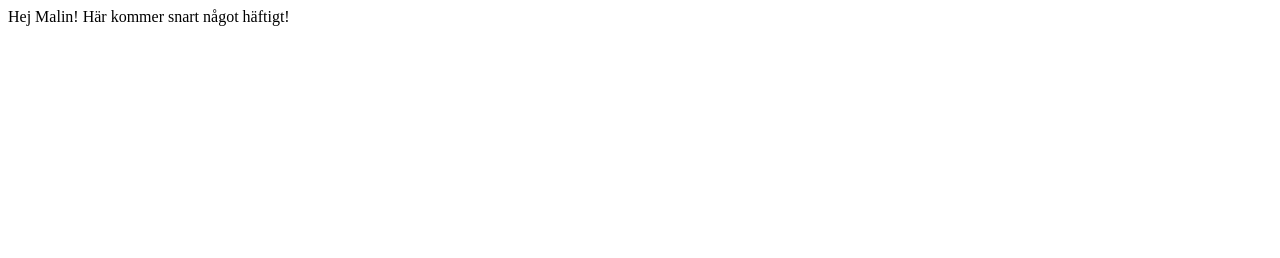
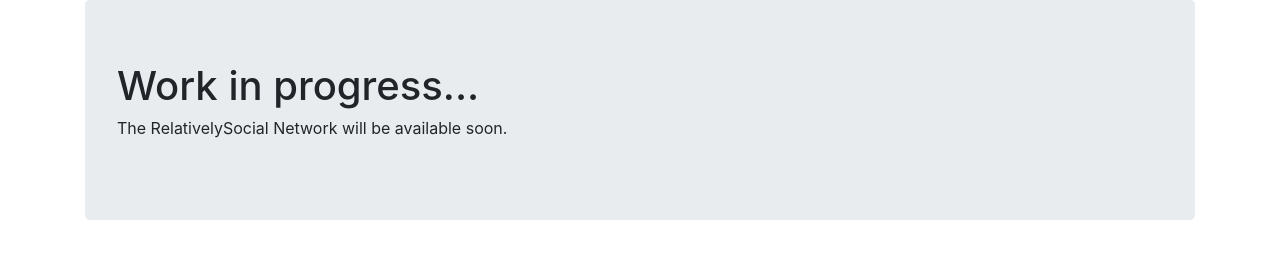
Before and after one commit to jentzon/relativelysocial, a plain HTML site: page frontend/relatively-frontend/partials/main.html in a window 1280 px wide. Drawn offline with Linux system fonts and the light colour scheme.

Commit message:
simple info page

```diff
--- a/frontend/relatively-frontend/js/app.js
+++ b/frontend/relatively-frontend/js/app.js
@@ -4,7 +4,7 @@
 
 var relativelySocialApp = angular.module('relativelySocialApp', ['ngRoute', 'relativelySocialControllers']);
 
-relativelySocialApp.config(['$routeProvider', function($routeProvider) {
+relativelySocialApp.config(['$routeProvider', '$locationProvider', function($routeProvider, $locationProvider) {
     $routeProvider.
         when('/', {
             templateUrl: 'partials/main.html',
@@ -15,4 +15,6 @@
             controller: 'LoginCtrl'
     });
 
+    $locationProvider.html5Mode(false).hashPrefix('!');
+
 }]);
--- a/frontend/relatively-frontend/partials/main.html
+++ b/frontend/relatively-frontend/partials/main.html
@@ -2,9 +2,18 @@
 <html lang="en">
 <head>
     <meta charset="UTF-8">
+    <link rel="stylesheet" type="text/css" href="../css/bootstrap.min.css">
+    <link rel="stylesheet" type="text/css" href="../css/bootstrap-grid.min.css">
+    <link rel="stylesheet" type="text/css" href="../css/bootstrap-reboot.min.css">
+
 </head>
 <body>
-<div>Hej Malin! Här kommer snart något häftigt!</div>
+<div class="container">
+    <div class="jumbotron">
+        <h1>Work in progress...</h1>
+        <p>The RelativelySocial Network will be available soon.</p>
+    </div>
+</div>
 
 </body>
 </html>
```
